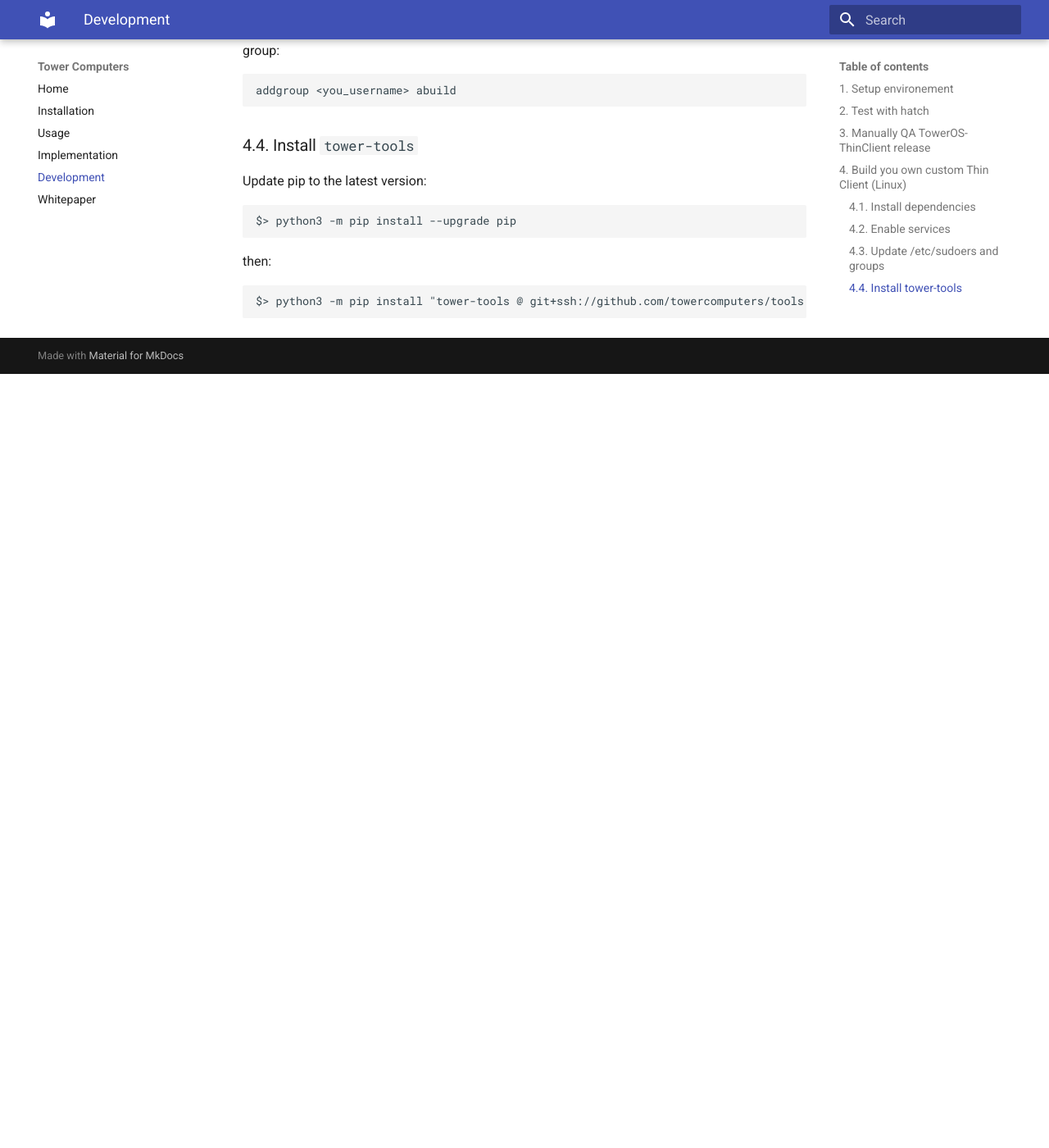
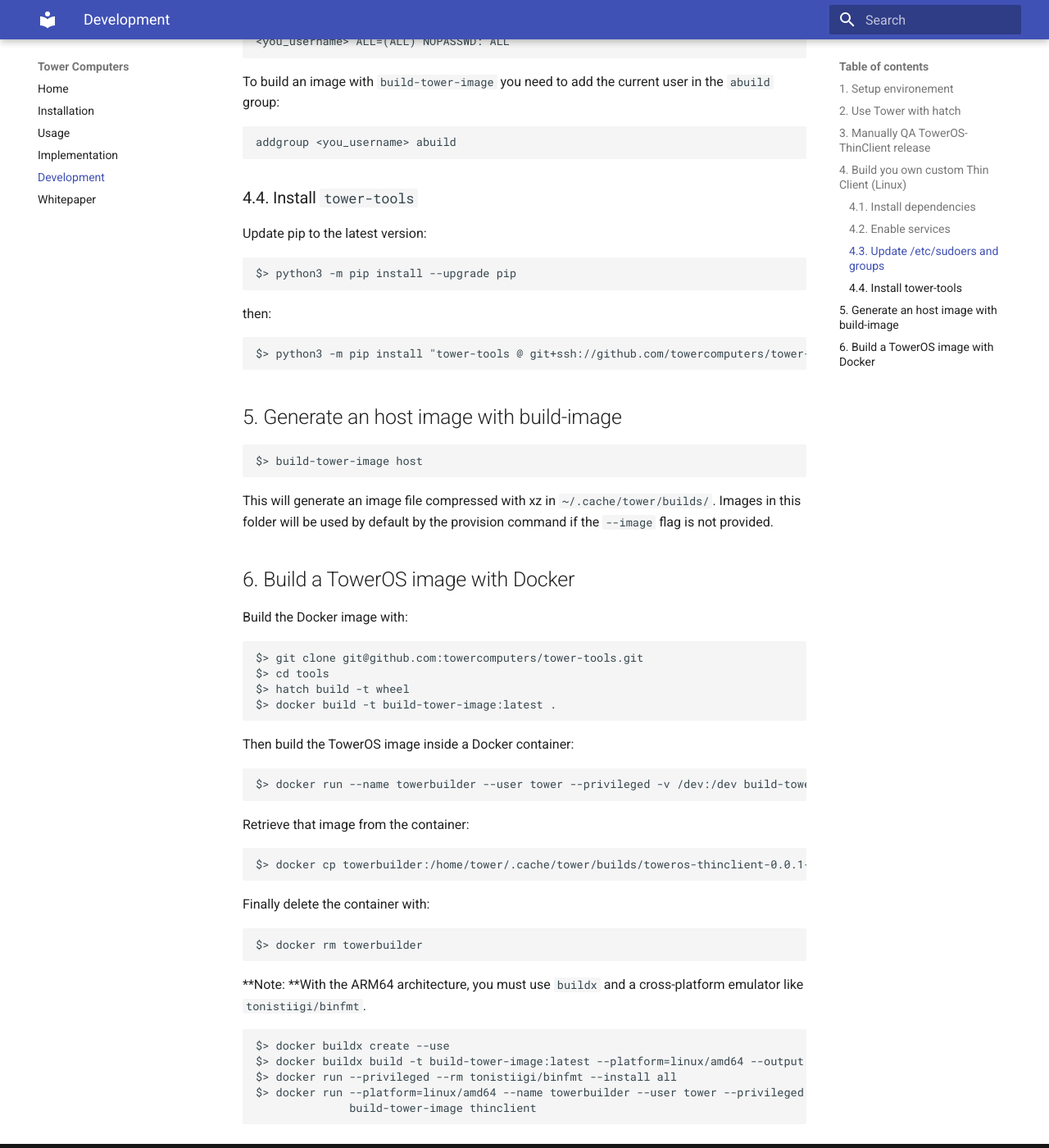
Before and after one commit to towercomputers/toweros, an MkDocs documentation site: the page built from docs/DeveloperGuide.md, in a window 1280 px wide and 1400 px high, scrolled down 3384 px. Shown: the whole window at 82% size. Built offline with MkDocs 1.6.1 and Material for MkDocs 9.7.7, drawn with Linux system fonts in a browser that asks for light colours; before the commit the page ends 3840 px from its top, so only the background shows below that; some of the changed text lies outside the part shown.

Commit message:
move dev things in dev guide

````diff
--- a/docs/DeveloperGuide.md
+++ b/docs/DeveloperGuide.md
@@ -31,16 +31,18 @@
 
 4. restart network with: `sudo rc-service networking restart`
 
-Configure `git`, download Github repository in `~/towercomputers/tools` and install `hatch` with:
+Configure `git`, download Github repository in `~/towercomputers/tower-tools` and install `hatch` with:
 
 ```
 $> ~/install-dev.sh <git-name> <git-email> <git-private-key-path>
 ```
 
-## 2. Test with hatch
+## 2. Use Tower with hatch
 
 ```
-$> cd ~/towercomputers/tools
+$> git clone git@github.com:towercomputers/tower-tools.git
+$> cd tower-tools
+$> pip install hatch
 $> hatch run tower --help
 $> hatch run build-tower-image --help
 ```
@@ -180,5 +182,52 @@
 then:
 
 ```
-$> python3 -m pip install "tower-tools @ git+ssh://github.com/towercomputers/tools.git"
+$> python3 -m pip install "tower-tools @ git+ssh://github.com/towercomputers/tower-tools.git"
 ```
+
+## 5. Generate an host image with build-image
+
+```
+$> build-tower-image host
+```
+
+This will generate an image file compressed with xz in `~/.cache/tower/builds/`. Images in this folder will be used by default by the provision command if the `--image` flag is not provided.
+
+## 6. Build a TowerOS image with Docker
+
+Build the Docker image with:
+
+```
+$> git clone git@github.com:towercomputers/tower-tools.git
+$> cd tools
+$> hatch build -t wheel
+$> docker build -t build-tower-image:latest .
+```
+
+Then build the TowerOS image inside a Docker container:
+
+```
+$> docker run --name towerbuilder --user tower --privileged -v /dev:/dev build-tower-image thinclient
+```
+
+Retrieve that image from the container:
+
+```
+$> docker cp towerbuilder:/home/tower/.cache/tower/builds/toweros-thinclient-0.0.1-20230513171731-x86_64.iso ./
+```
+
+Finally delete the container with:
+
+```
+$> docker rm towerbuilder
+```
+
+**Note: **With the ARM64 architecture, you must use `buildx` and a cross-platform emulator like `tonistiigi/binfmt`.
+
+```
+$> docker buildx create --use
+$> docker buildx build -t build-tower-image:latest --platform=linux/amd64 --output type=docker .
+$> docker run --privileged --rm tonistiigi/binfmt --install all
+$> docker run --platform=linux/amd64 --name towerbuilder --user tower --privileged -v /dev:/dev \
+              build-tower-image thinclient
+```
--- a/docs/usage.md
+++ b/docs/usage.md
@@ -2,17 +2,7 @@
 
 ### 2.1. Provision a host
 
-Note: If you are using TowerOS, you can skip the first step.
-
-#### 2.1.1. Generate an image with build-image
-
-```
-$> build-tower-image host
-```
-
-This will generate an image file compressed with xz in `~/.cache/tower/builds/`. Images in this folder will be used by default by the provision command if the `--image` flag is not provided.
-
-#### 2.1.2. Prepare the SD card
+Prepare the sd-card in the Thin Client with the command bellow. Once the sd-card is ready you must insert it into the Raspberry Pi or CM4 and turn it on.
 
 ```
 $> tower provision <host> --offline
@@ -84,52 +74,3 @@
 $> startx
 $> tower run office gcalculator
 ```
-
-### 2.6. Use with hatch
-
-```
-$> git clone git@github.com:towercomputers/tools.git
-$> cd tools
-$> pip install hatch
-$> hatch run tower --help
-$> hatch run build-tower-image --help
-```
-
-### 2.7. Build a TowerOS image with Docker
-
-Build the Docker image with:
-
-```
-$> git clone git@github.com:towercomputers/tools.git
-$> cd tools
-$> hatch build -t wheel
-$> docker build -t build-tower-image:latest .
-```
-
-Then build the TowerOS image inside a Docker container:
-
-```
-$> docker run --name towerbuilder --user tower --privileged -v /dev:/dev build-tower-image thinclient
-```
-
-Retrieve that image from the container:
-
-```
-$> docker cp towerbuilder:/home/tower/.cache/tower/builds/toweros-thinclient-0.0.1-20230513171731-x86_64.iso ./
-```
-
-Finally delete the container with:
-
-```
-$> docker rm towerbuilder
-```
-
-**Note: **With the ARM64 architecture, you must use `buildx` and a cross-platform emulator like `tonistiigi/binfmt`.
-
-```
-$> docker buildx create --use
-$> docker buildx build -t build-tower-image:latest --platform=linux/amd64 --output type=docker .
-$> docker run --privileged --rm tonistiigi/binfmt --install all
-$> docker run --platform=linux/amd64 --name towerbuilder --user tower --privileged -v /dev:/dev \
-              build-tower-image thinclient
-```
````
Also changed, not shown: docs/implementation.md (+1 -1 lines), docs/installation.md (+1 -1 lines).
